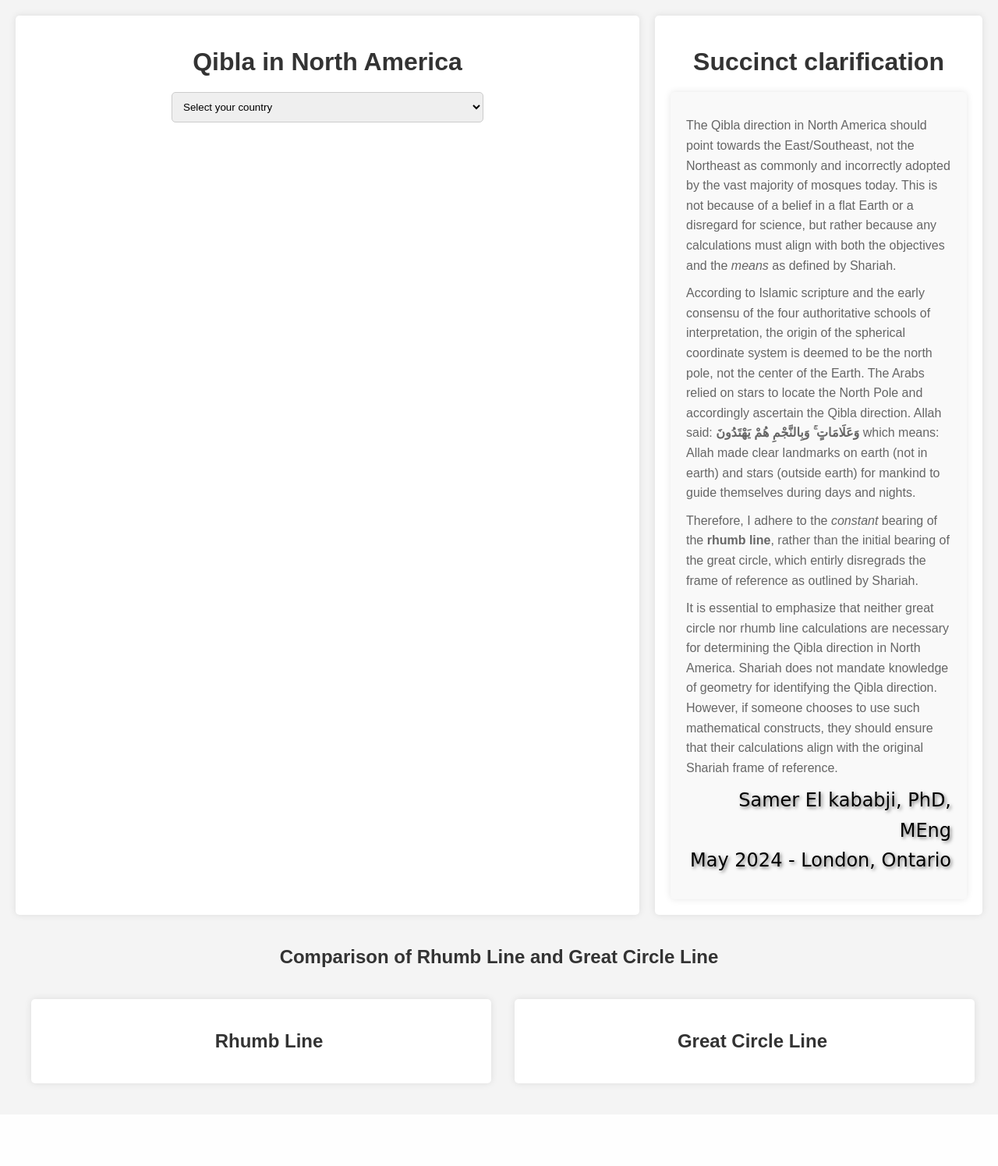
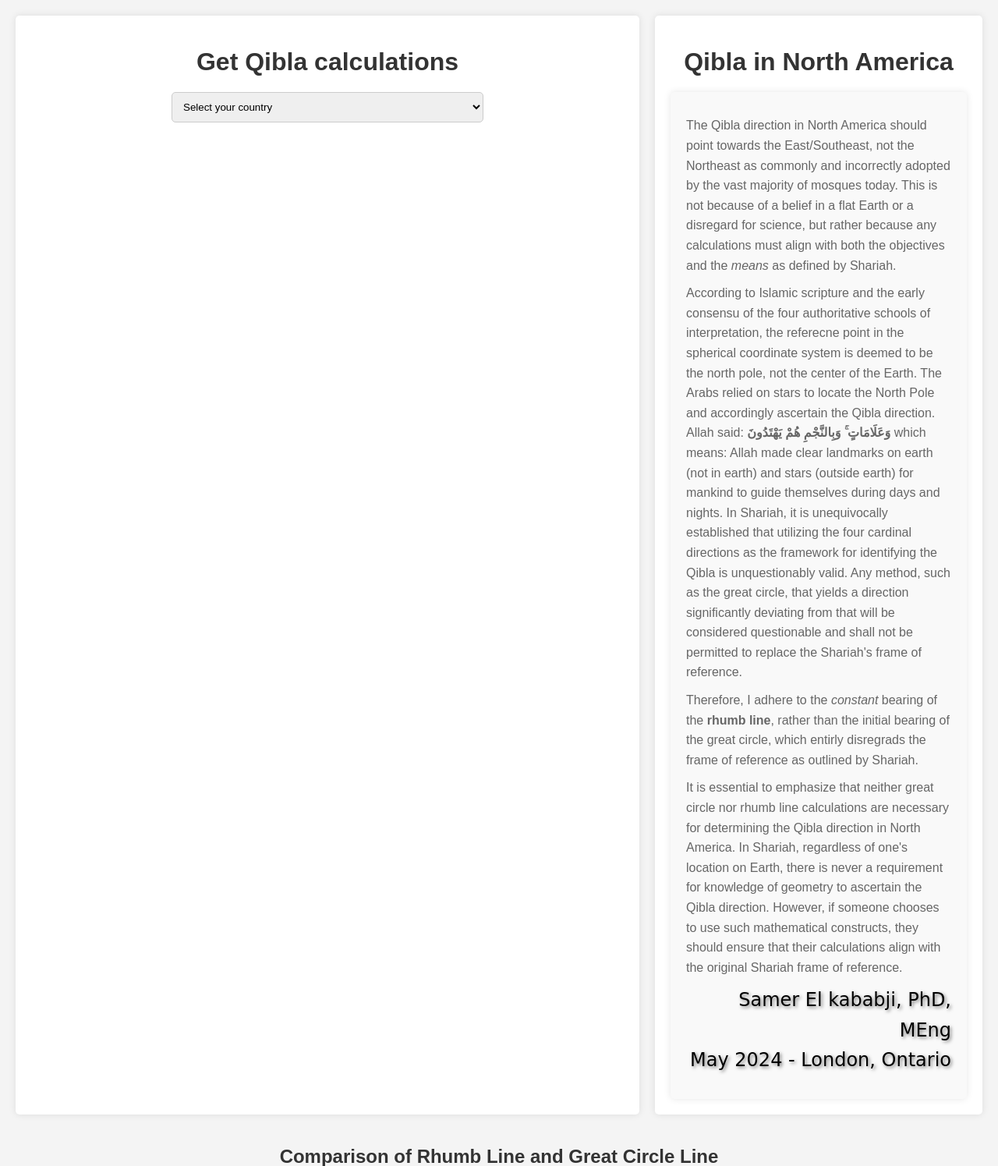
Before and after one commit to skababji/qibla_site, a Flask app: template templates/index.html in a window 1280 px wide. Shown: the top 1495 px of the page at 78% size. Before the commit the page ends 1395 px from the top, so only its background shows below. Run offline with Flask 3, Linux system fonts and the light colour scheme; the template is opened without the code that fills it, so the values that code supplies are empty; parts of the project's set-up code (start-up, migrations or seed data) failed here and were passed over.

Commit message:
corrected text

```diff
--- a/templates/index.html
+++ b/templates/index.html
@@ -10,7 +10,7 @@
 <body>
     <div class="container">
         <div class="content">
-            <h1>Qibla in North America</h1>
+            <h1>Get Qibla calculations</h1>
             <select id="countrySelect" name="country">
                 <option value="">Select your country</option>
                 {% for country in countries %}
@@ -24,15 +24,15 @@
             <div id="results"></div>
         </div>
         <div class="sidebar">
-            <h1>Succinct clarification</h1>
+            <h1>Qibla in North America</h1>
             <div class="text-content">
                 <p>The Qibla direction in North America should point towards the East/Southeast, not the Northeast as commonly and incorrectly adopted by the vast majority of mosques today. This is not because of a belief in a flat Earth or a disregard for science, but rather because any calculations must align with both the objectives and the <em>means</em> as defined by Shariah.</p>
 
-                <p>According to Islamic scripture and the early consensu of the four authoritative schools of interpretation, the origin of the spherical coordinate system is deemed to be the north pole, not the center of the Earth. The Arabs relied on stars to locate the North Pole and accordingly ascertain the Qibla direction. Allah said:<strong> وَعَلَامَاتٍ ۚ وَبِالنَّجْمِ هُمْ يَهْتَدُونَ </strong> which means: Allah made clear landmarks on earth (not in earth) and stars (outside earth) for mankind to guide themselves during days and nights. </p>
+                <p>According to Islamic scripture and the early consensu of the four authoritative schools of interpretation, the referecne point in the spherical coordinate system is deemed to be the north pole, not the center of the Earth. The Arabs relied on stars to locate the North Pole and accordingly ascertain the Qibla direction. Allah said:<strong> وَعَلَامَاتٍ ۚ وَبِالنَّجْمِ هُمْ يَهْتَدُونَ </strong> which means: Allah made clear landmarks on earth (not in earth) and stars (outside earth) for mankind to guide themselves during days and nights. In Shariah, it is unequivocally established that utilizing the four cardinal directions as the framework for identifying the Qibla is unquestionably valid. Any method, such as the great circle, that yields a direction significantly deviating from that will be considered questionable and shall not be permitted to replace the Shariah's frame of reference.</p>
 
                 <p>Therefore, I adhere to the <em>constant</em> bearing of the <strong>rhumb line</strong>, rather than the initial bearing of the great circle, which entirly disregrads the frame of reference as outlined by Shariah.</p>
 
-                <p>It is essential to emphasize that neither great circle nor rhumb line calculations are necessary for determining the Qibla direction in North America. Shariah does not mandate knowledge of geometry for identifying the Qibla direction. However, if someone chooses to use such mathematical constructs, they should ensure that their calculations align with the original Shariah frame of reference. </p>
+                <p>It is essential to emphasize that neither great circle nor rhumb line calculations are necessary for determining the Qibla direction in North America. In Shariah, regardless of one's location on Earth, there is never a requirement for knowledge of geometry to ascertain the Qibla direction. However, if someone chooses to use such mathematical constructs, they should ensure that their calculations align with the original Shariah frame of reference. </p>
 
                 <p class="freestyle-element" id="signature">Samer El kababji, PhD, MEng <br>May 2024  - London, Ontario</p>
             </div>
```
